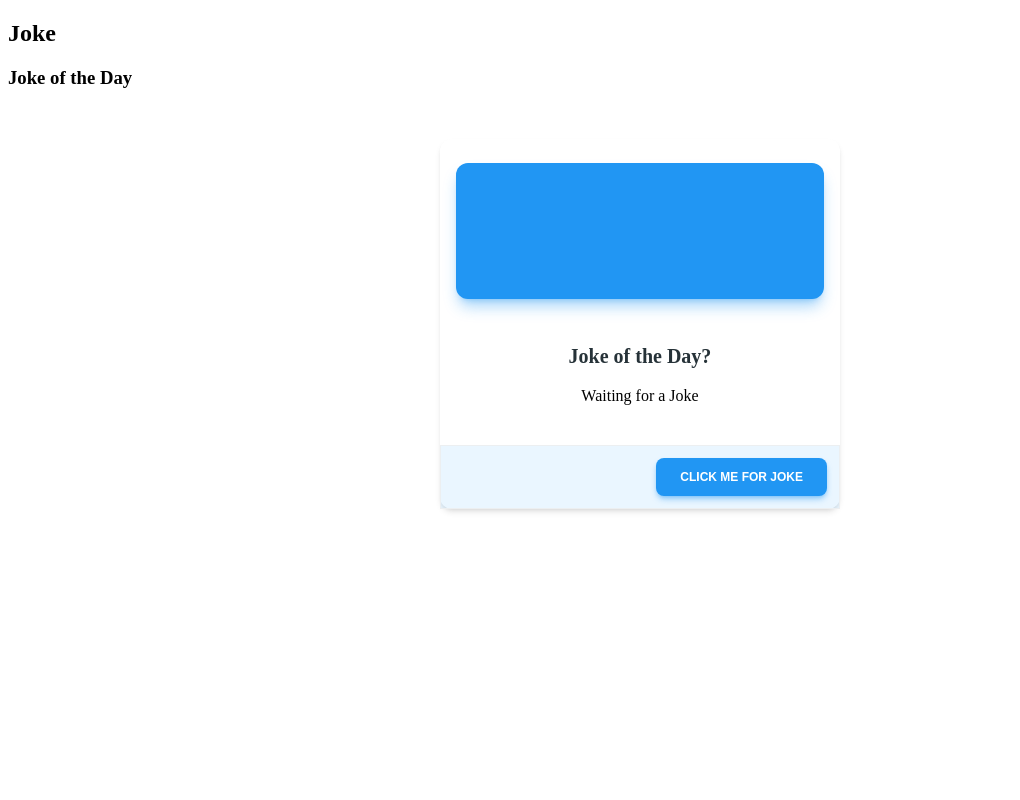
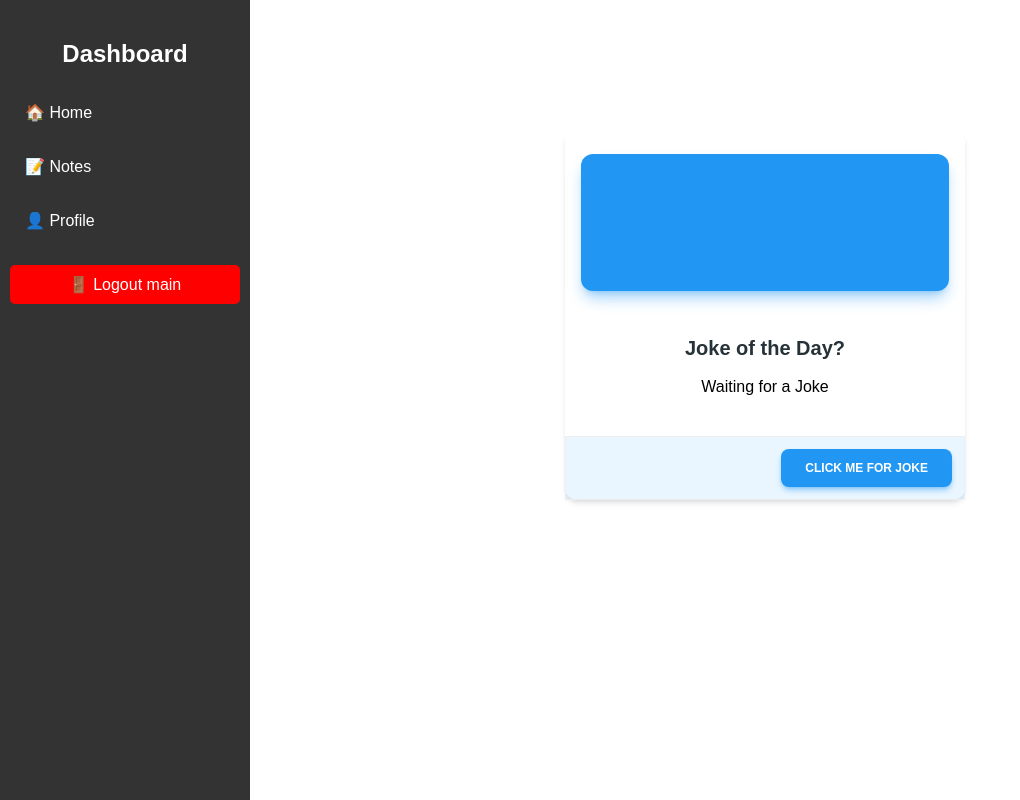
Before and after one commit to Mamonde02/project-php, a PHP site: page /views/joke.php in a window 1280 px wide. Shown: the whole page, without its empty margins (0-1020 px from the left). Run offline with PHP 8.4, Linux system fonts and the light colour scheme; the visitor is signed in with stand-in values (Sample User, id 1).

Commit message:
applied sidebar to jokepage

```diff
--- a/frontend/views/joke.php
+++ b/frontend/views/joke.php
@@ -19,9 +19,9 @@ if (!isset($_SESSION['user_id'])) {
 </head>
 
 <body>
+    <?php include('components/sidebar.php'); ?>
 
-    <h2>Joke</h2>
-    <h3>Joke of the Day</h3>
+    <div class="content">
         <!-- <button id="jokeButton">Get Joke</button> -->
         <!-- refresh the page refer to get a new joke "joke" element -->
         <!-- <p id="joke"></p>
@@ -59,6 +59,7 @@ if (!isset($_SESSION['user_id'])) {
                     id="jokeButton">
                     Click me for joke
                 </button>
+            </div>
         </div>
     </div>
 
@@ -181,6 +182,13 @@ if (!isset($_SESSION['user_id'])) {
         border-radius: 0.5rem;
         cursor: pointer;
     }
+
+    .content {
+        margin-left: 250px;
+        margin-top: 60px;
+        padding: 20px;
+        width: calc(100% - 250px);
+    }
 </style>
 
 </html>
```
Lines whose indentation alone changed are shown as unchanged.
